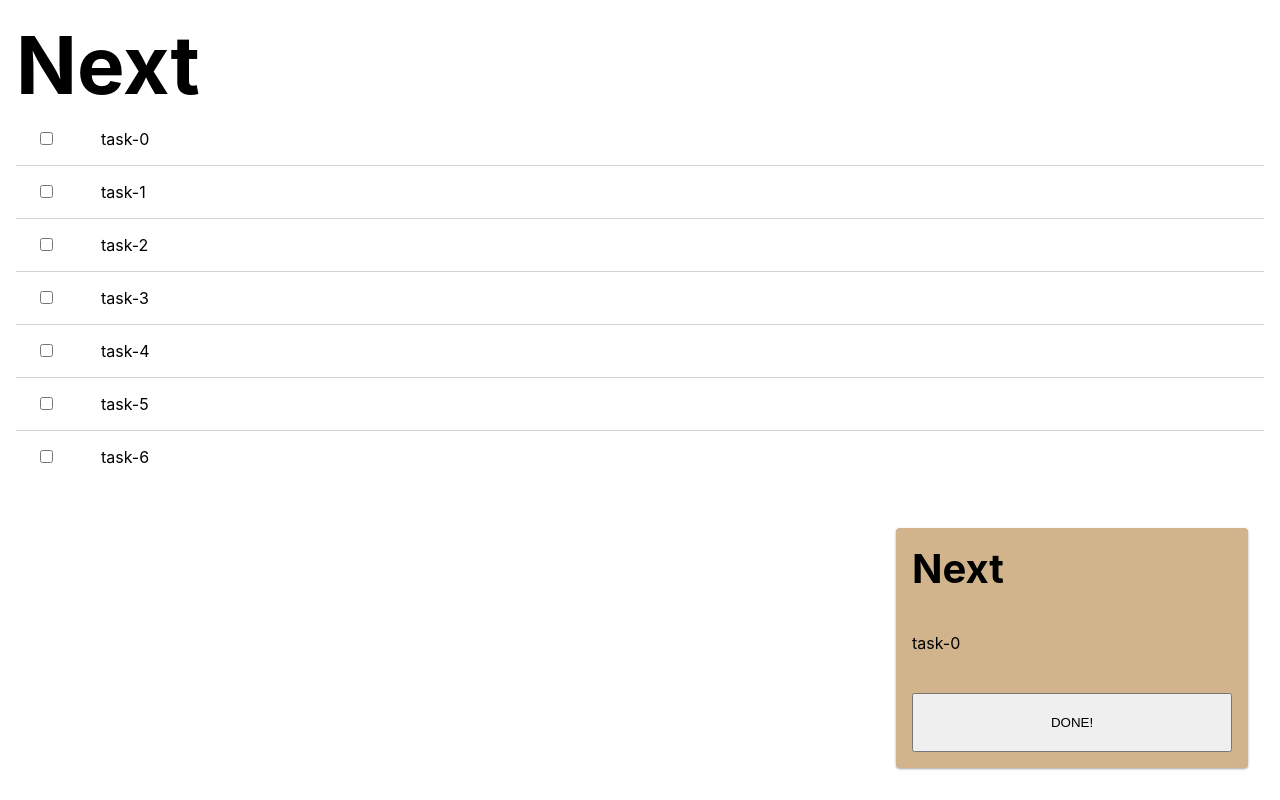
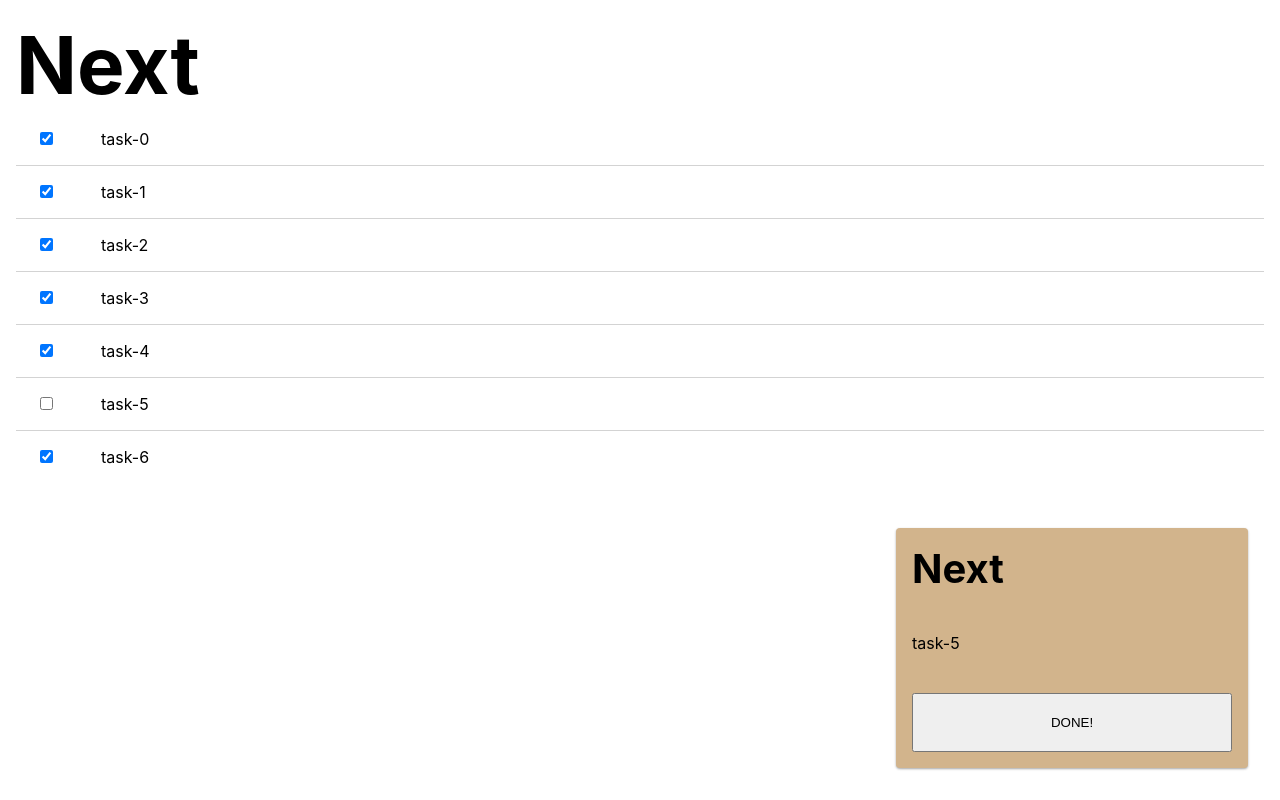
Before and after one commit to etrobert/next, a React (Create React App) app: page / in a window 1280 px wide. Built offline with nearby package versions, Linux system fonts and the light colour scheme.

Commit message:
Add task status

```diff
--- a/src/ListView/Task.tsx
+++ b/src/ListView/Task.tsx
@@ -1,4 +1,4 @@
-import { useRecoilValue } from 'recoil';
+import { useRecoilState } from 'recoil';
 
 import { taskStateById } from 'atoms';
 import { TaskId } from 'types';
@@ -10,14 +10,25 @@ type Props = {
 };
 
 const Task = ({ id }: Props) => {
-  const task = useRecoilValue(taskStateById(id));
+  const [{ name, status }, setTask] = useRecoilState(taskStateById(id));
+
+  const toggleStatus = () => {
+    setTask((task) => ({
+      ...task,
+      status: task.status === 'ready' ? 'completed' : 'ready',
+    }));
+  };
 
   return (
     <tr>
       <td>
-        <input type="checkbox" />
+        <input
+          type="checkbox"
+          checked={status === 'completed'}
+          onChange={toggleStatus}
+        />
       </td>
-      <td className={'Task__name-td'}>{task.name}</td>
+      <td className={'Task__name-td'}>{name}</td>
     </tr>
   );
 };
--- a/src/NextPanel/NextPanel.tsx
+++ b/src/NextPanel/NextPanel.tsx
@@ -1,21 +1,20 @@
 import { useRecoilValue } from 'recoil';
 
-import { projectState, taskStateById } from 'atoms';
+import { nextTaskState } from 'atoms';
 
 import './NextPanel.css';
 
 const NextPanel = () => {
-  const { tasks } = useRecoilValue(projectState);
-  const firstTask = useRecoilValue(taskStateById(tasks[0]));
+  const nextTask = useRecoilValue(nextTaskState);
 
   return (
     <div className="NextPanel">
-      {tasks.length === 0 ? (
+      {nextTask === null ? (
         <h2>You're done!</h2>
       ) : (
         <>
           <h2>Next</h2>
-          {firstTask.name}
+          {nextTask.name}
           <button>DONE!</button>
         </>
       )}
--- a/src/atoms.ts
+++ b/src/atoms.ts
@@ -1,4 +1,4 @@
-import { atom, atomFamily } from 'recoil';
+import { atom, atomFamily, selector } from 'recoil';
 
 import { Project, Task, TaskId } from './types';
 
@@ -6,6 +6,7 @@ const taskStateById = atomFamily<Task, TaskId>({
   key: 'Task',
   default: {
     name: 'DEFAULT-NAME',
+    status: 'ready',
   },
 });
 
@@ -14,4 +15,24 @@ const projectState = atom<Project>({
   default: { tasks: [] },
 });
 
-export { taskStateById, projectState };
+const nextTaskIdState = selector<TaskId | null>({
+  key: 'NextTaskId',
+  get: ({ get }) => {
+    const { tasks } = get(projectState);
+    return (
+      tasks.filter(
+        (taskId) => get(taskStateById(taskId)).status !== 'completed'
+      )[0] ?? null
+    );
+  },
+});
+
+const nextTaskState = selector<Task | null>({
+  key: 'NextTask',
+  get: ({ get }) => {
+    const nextTaskId = get(nextTaskIdState);
+    return nextTaskId === null ? null : get(taskStateById(nextTaskId));
+  },
+});
+
+export { taskStateById, projectState, nextTaskState };
--- a/src/index.tsx
+++ b/src/index.tsx
@@ -10,6 +10,7 @@ import './index.css';
 
 const mockTaskFactory = (n: number) => ({
   name: `task-${n}`,
+  status: Math.random() > 0.5 ? ('ready' as const) : ('completed' as const),
 });
 
 const mockTasks = [0, 1, 2, 3, 4, 5, 6].map(mockTaskFactory);
--- a/src/types.ts
+++ b/src/types.ts
@@ -2,6 +2,7 @@ type TaskId = string;
 
 type Task = {
   name: string;
+  status: 'ready' | 'completed';
 };
 
 type Project = {
```
